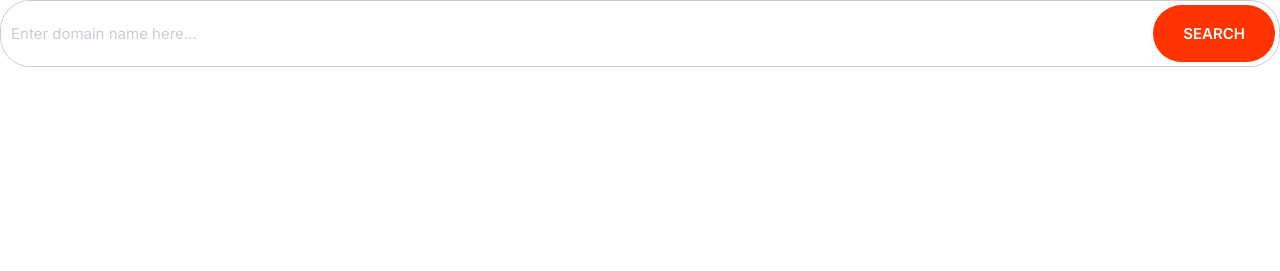
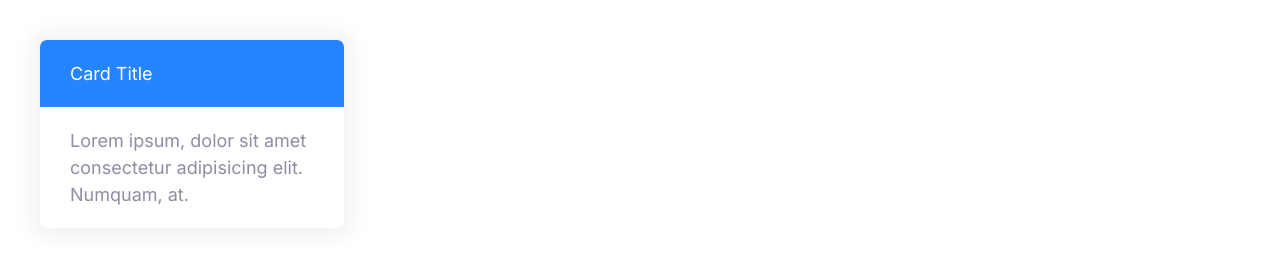
Before and after one commit to SushyamNagallapati/project1, a plain HTML site: page index.html in a window 1280 px wide. Drawn offline with Linux system fonts and the light colour scheme.

Commit message:
Build Card components.

```diff
--- a/css/styles.css
+++ b/css/styles.css
@@ -283,3 +283,27 @@ a {
         font-size: 1.5rem;
     }
 }
+
+
+/* Cards */
+
+.card {
+    border-radius: 7px;
+    box-shadow: 0 0 20px 10px #f3f3f3;
+    overflow: hidden;
+}
+
+.card__header,
+.card__body {
+    padding: 2rem 3rem;
+}
+
+.card--primary .card__header {
+    background: var(--color-primary);
+    color: white;
+}
+
+.card--secondary .card__header {
+    background: var(--color-secondary);
+    color: white;
+}
--- a/index.html
+++ b/index.html
@@ -13,13 +13,13 @@
     <link rel="stylesheet" href="css/styles.css" />
   </head>
   <body>
-    <div class="input-group">
-      <input
-        type="text"
-        class="input"
-        placeholder="Enter domain name here..."
-      />
-      <button class="btn btn--accent">Search</button>
+    <div style="width: 30%; padding: 4rem">
+      <div class="card card--primary">
+        <header class="card__header">Card Title</header>
+        <div class="card__body">
+          Lorem ipsum, dolor sit amet consectetur adipisicing elit. Numquam, at.
+        </div>
+      </div>
     </div>
   </body>
 </html>
```
Also changed, not shown: components/cards.html (added, +8 -0 lines).
